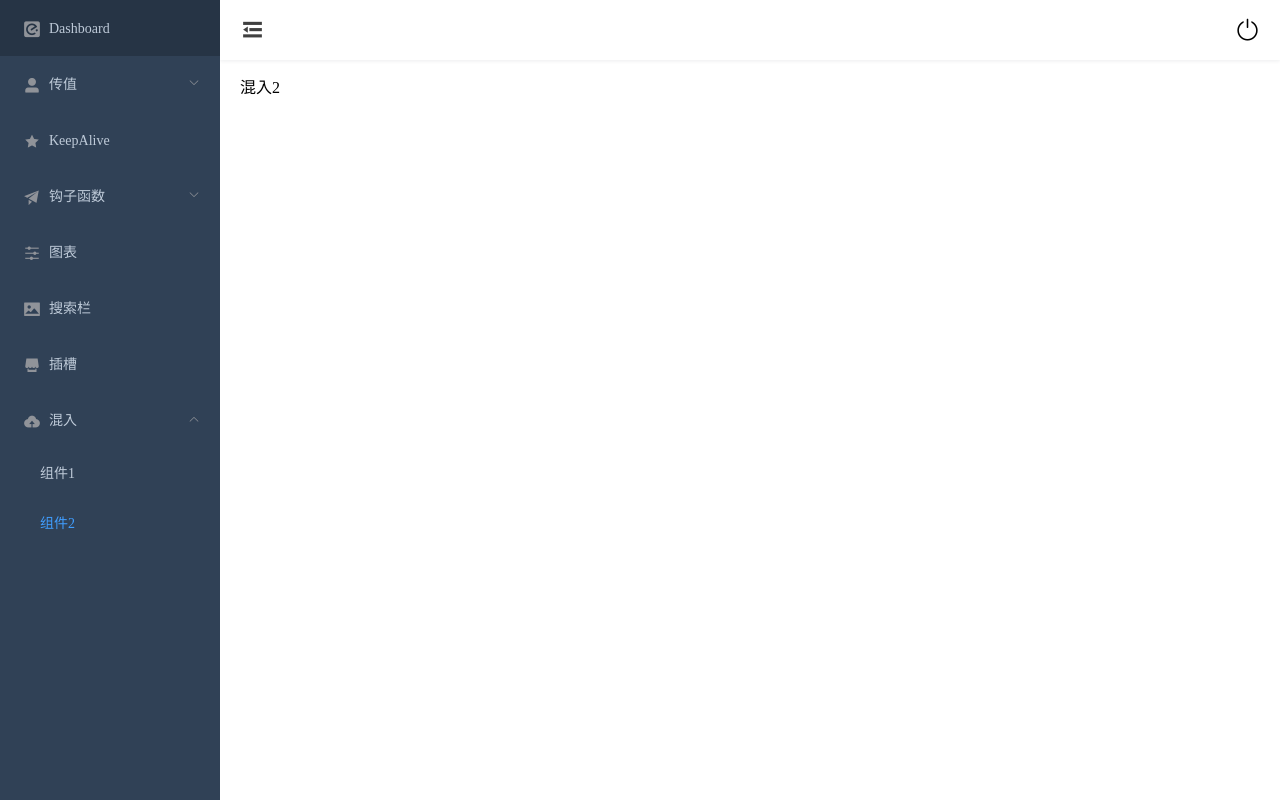
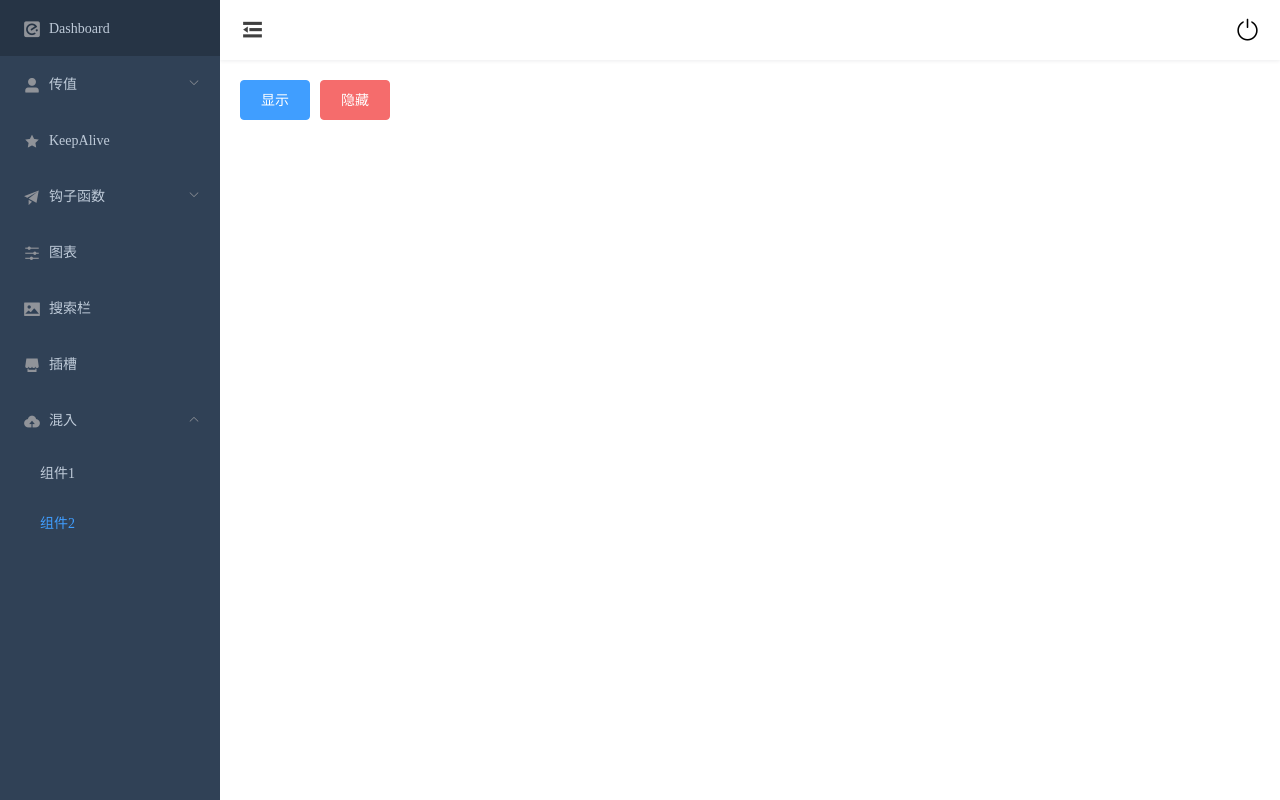
Before and after one commit to mrxiang-hub/vue-project, a Vue app: page /mix/example2 in a window 1280 px wide. Built offline with nearby package versions, Linux system fonts and the light colour scheme.

Commit message:
混入完成

```diff
--- a/src/views/mix/example2.vue
+++ b/src/views/mix/example2.vue
@@ -1,16 +1,29 @@
 <template>
-  <div>
-    混入2
+  <div class="example2">
+    <el-button type="primary" @click="showModal">显示</el-button>
+    <el-button type="danger" @click="closeModal">隐藏</el-button>
+    <div class="box" v-if="isShow">
+
+    </div>
   </div>
 </template>
 
 <script>
-// import myMixin from "@/views/mix/myMixin";
+import myMixin from "@/views/mix/myMixin";
+
 export default {
-  name: "example2"
+  name: "example2",
+  mixins: [myMixin],
+  data() {
+    return {}
+  }
 }
 </script>
 
-<style scoped>
-
+<style lang="scss" scoped>
+.box {
+  width: 100px;
+  height: 100px;
+  background: #F56C6C;
+}
 </style>
```
